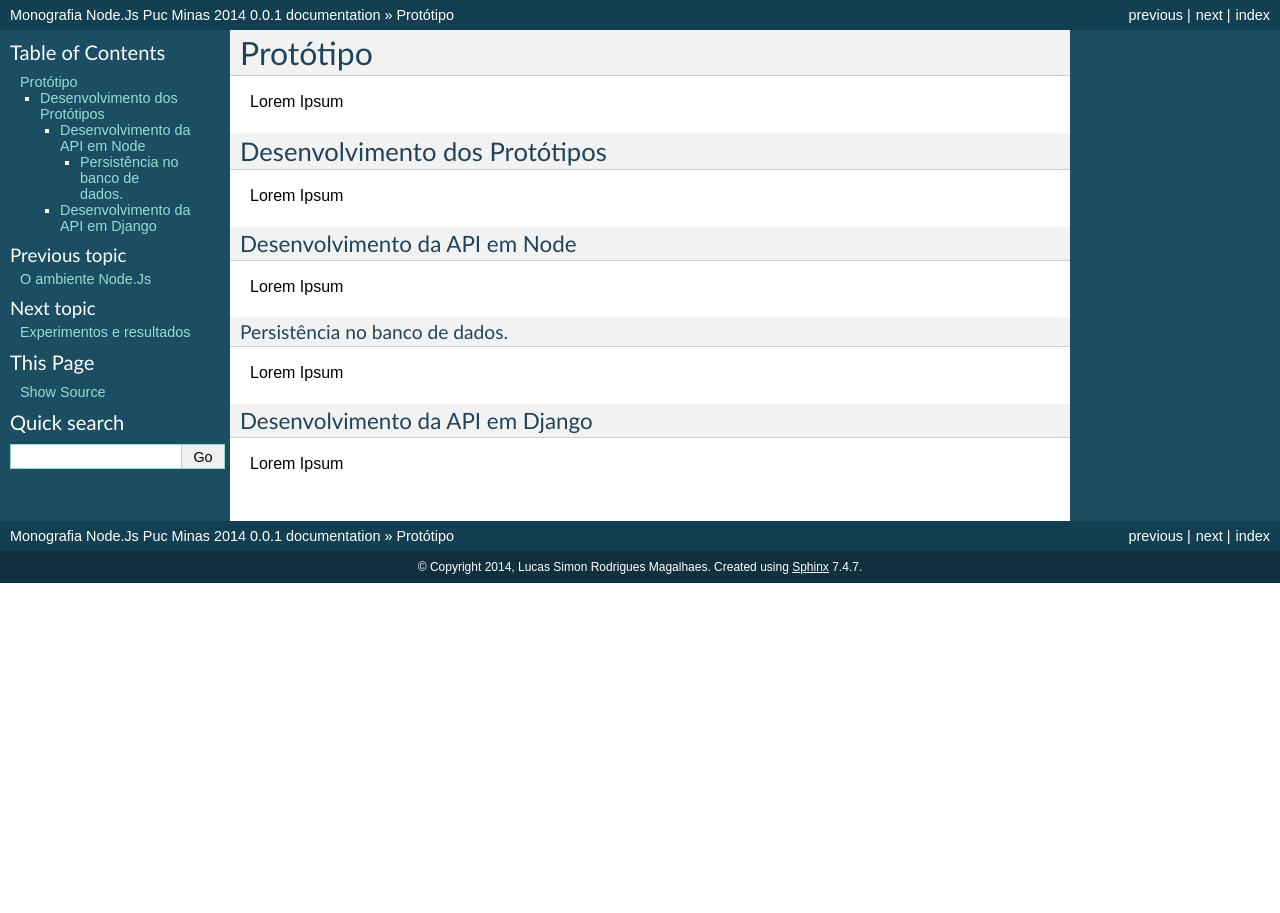
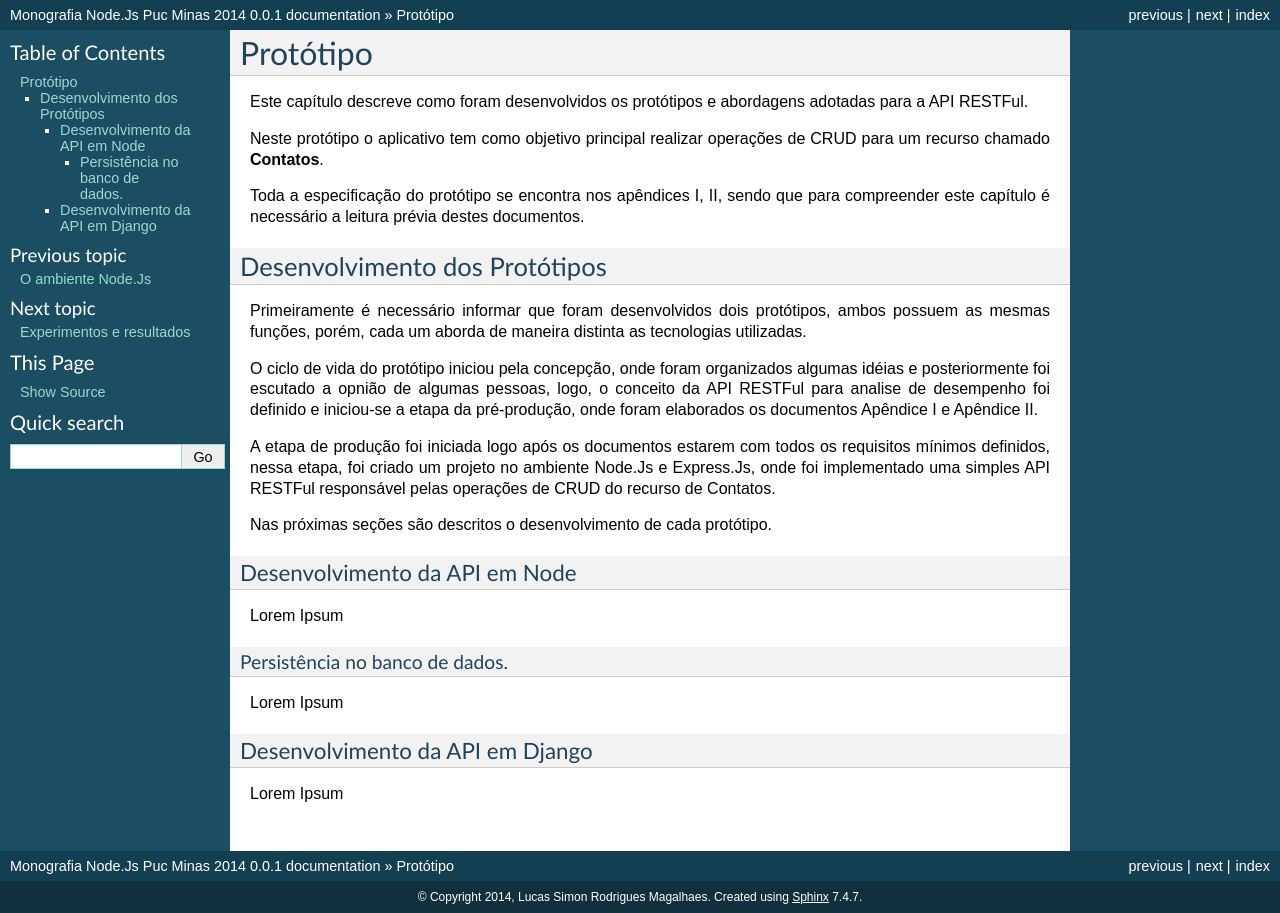
Before and after one commit to lucassimon/monografia, a Sphinx documentation site: the page built from docs/source/monografia/4-prototipos.rst, in a window 1280 px wide. Built offline with Sphinx 7.4.7, drawn with Linux system fonts in a browser that asks for light colours.

Commit message:
Inicia o capitulo de prototipos

```diff
--- a/docs/source/monografia/4-prototipos.rst
+++ b/docs/source/monografia/4-prototipos.rst
@@ -1,12 +1,30 @@
 Protótipo
 =========
 
-Lorem Ipsum
+Este capítulo descreve como foram desenvolvidos os protótipos e abordagens adotadas para a API RESTFul.
+
+Neste protótipo o aplicativo tem como objetivo principal realizar operações de CRUD para um recurso chamado **Contatos**.
+
+Toda a especificação do protótipo se encontra nos apêndices I, II, sendo que para compreender este capítulo é necessário a leitura prévia destes documentos.
+
 
 Desenvolvimento dos Protótipos
 ------------------------------
-Lorem Ipsum
 
+Primeiramente é necessário informar que foram desenvolvidos dois protótipos,
+ambos possuem as mesmas funções, porém, cada um aborda de maneira distinta
+as tecnologias utilizadas.
+
+O ciclo de vida do protótipo iniciou pela concepção, onde foram organizados
+algumas idéias e posteriormente foi escutado a opnião de algumas pessoas,
+logo, o conceito da API RESTFul para analise de desempenho foi definido e
+iniciou-se a etapa da pré-produção, onde foram elaborados os documentos
+Apêndice I e Apêndice II.
+
+A etapa de produção foi iniciada logo após os documentos estarem com todos
+os requisitos mínimos definidos, nessa etapa, foi criado um projeto no ambiente Node.Js e Express.Js, onde foi implementado uma simples API RESTFul responsável pelas operações de CRUD do recurso de Contatos.
+
+Nas próximas seções são descritos o desenvolvimento de cada protótipo.
 
 Desenvolvimento da API em Node
 ^^^^^^^^^^^^^^^^^^^^^^^^^^^^^^
```
